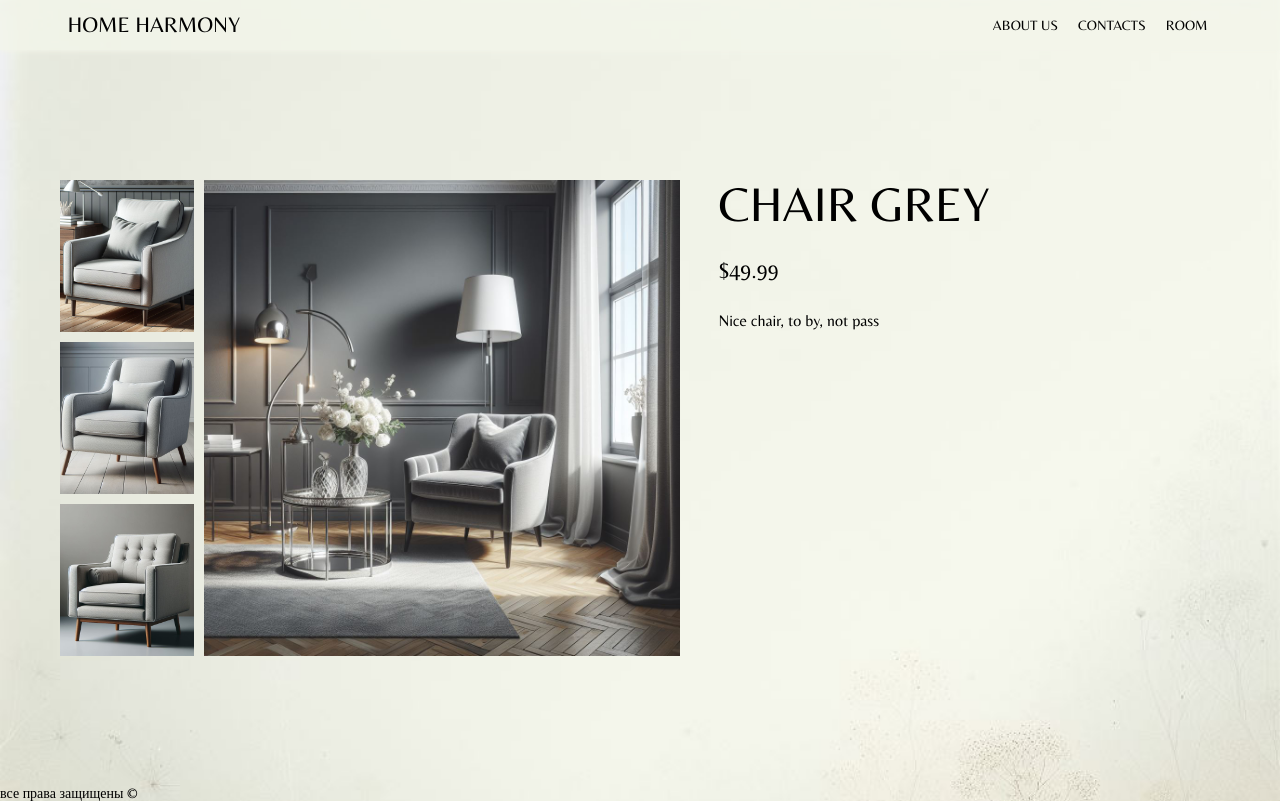
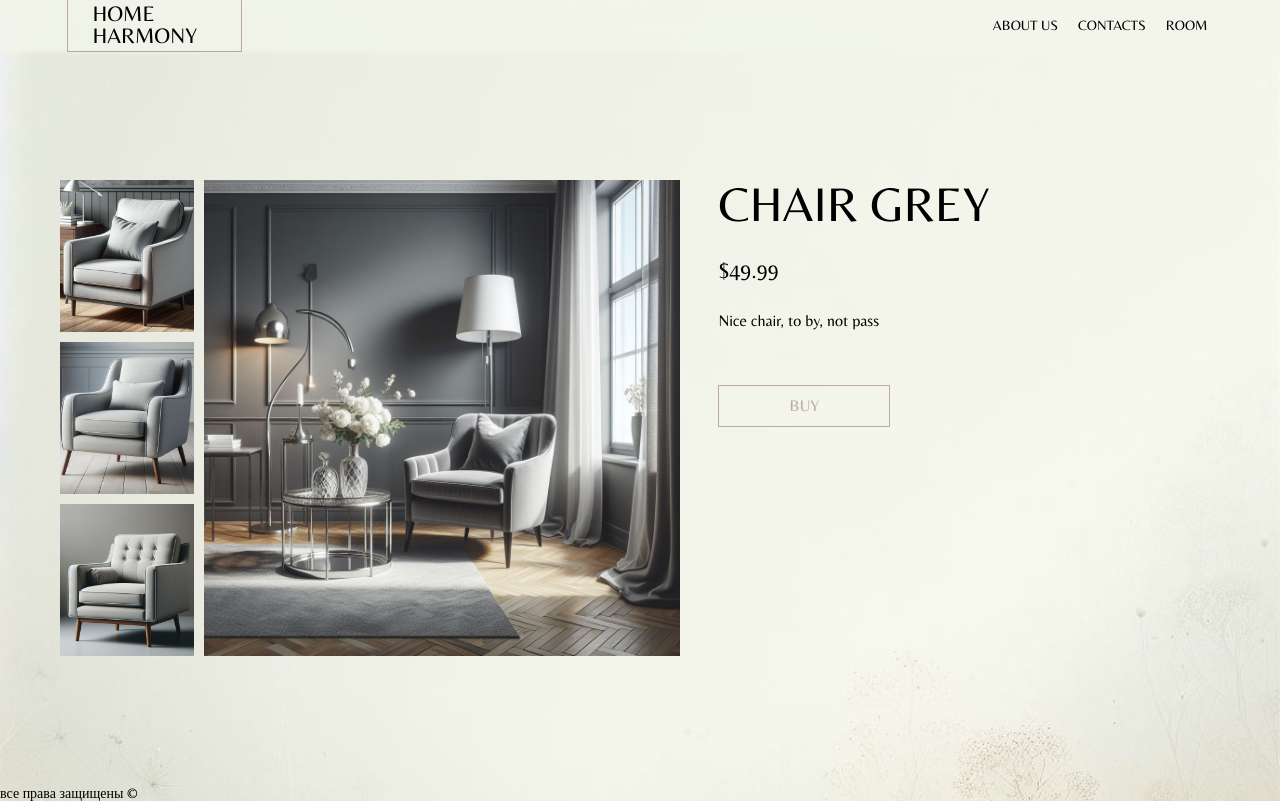
Before and after one commit to NikolaYK2/home-harmony, a React (Vite) app: page /home-harmony/item/1 in a window 1280 px wide. Built offline with nearby package versions, Linux system fonts and the light colour scheme.

Commit message:
style: added style button primary.

```diff
--- a/src/comon/components/btnPoly/Button.module.scss
+++ b/src/comon/components/btnPoly/Button.module.scss
@@ -1,4 +1,3 @@
-
 .link {
   display: inline-flex;
   width: 100%;
@@ -29,6 +28,29 @@
     transition: width .3s ease-in-out 0s;
   }
 }
+
+.primary {
+  all: unset;
+  display: inline-flex;
+  align-items: center;
+  line-height: 1;
+  background: transparent;
+  color: var(--color-medium-900);
+  font-size: var(--font-size-16);
+  padding: 2.34% 13.7%;
+  border: 1px solid var(--color-medium-900);
+  text-transform: uppercase;
+  cursor: pointer;
+
+  transition: background .3s ease 0s, color .3s ease 0s;
+
+  &:hover{
+    background: var(--color-medium-900);
+    color: var(--color-light-300);
+    transition: all .3s ease 0s;
+  }
+}
+
 .fullWidth {
   width: 100%;
 }
--- a/src/features/2-main/products/ui/detailItem/DetailItem.module.scss
+++ b/src/features/2-main/products/ui/detailItem/DetailItem.module.scss
@@ -65,6 +65,7 @@
     flex: 1 1 40%;
     display: flex;
     flex-direction: column;
+    align-items: start;
     margin: 0 0 0 3.3%;
     > p {
       &:nth-child(2) {
@@ -74,6 +75,7 @@
 
       &:nth-child(3) {
         font-size: var(--font-size-16);
+        margin: 0 0 11%;
       }
     }
   }
--- a/src/features/2-main/products/ui/detailItem/DetailItem.tsx
+++ b/src/features/2-main/products/ui/detailItem/DetailItem.tsx
@@ -3,6 +3,7 @@ import {useParams} from "react-router-dom";
 import {itemSelectAutomatized} from "@/features/2-main/products/model/itemsSelectors.ts";
 import {useAppSelector} from "@/app/lib/hooks.ts";
 import s from './DetailItem.module.scss'
+import {Button} from "@/comon/components/btnPoly/Button.tsx";
 
 export const DetailItem = () => {
 
@@ -33,6 +34,7 @@ export const DetailItem = () => {
           <H2 title={item?.title} variantSize={'large'}/>
           <p>${item?.price}</p>
           <p>{item?.description}</p>
+          <Button variant={"primary"}>buy</Button>
         </div>
       </div>
 
```
